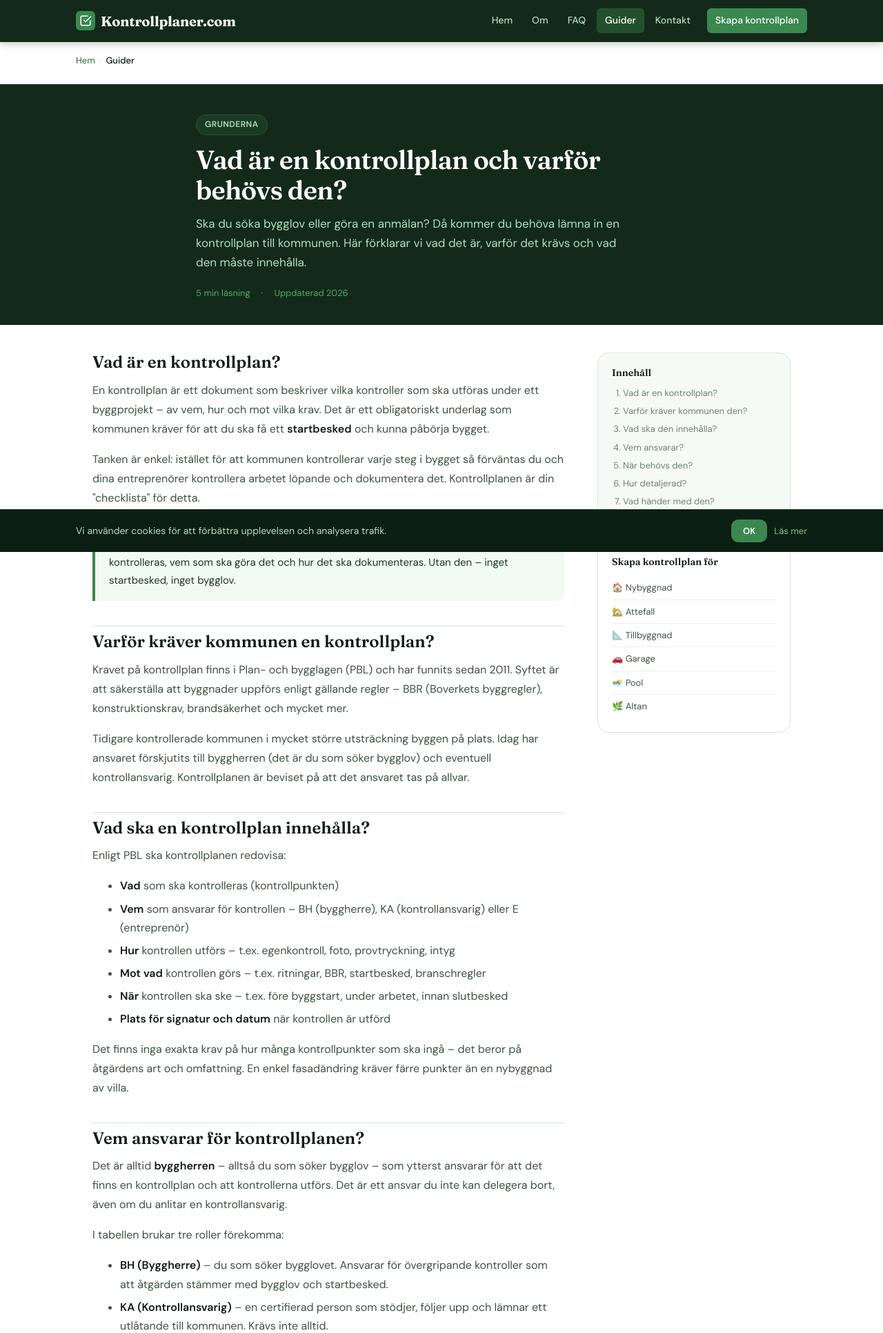
After one commit to NiklasLorentz/kontrollplan-app, a Flask app: page /guide/vad-ar-en-kontrollplan in a window 1280 px wide. The commit adds this page. Shown: the top 1932 px of the page at 69% size. Run offline with Flask 3, Linux system fonts and the light colour scheme.

Commit message:
Add files via upload

```diff
--- a/templates/base.html
+++ b/templates/base.html
@@ -28,6 +28,7 @@
         <a href="/" class="{% if request.path == '/' %}active{% endif %}">Hem</a>
         <a href="/om" class="{% if request.path.startswith('/om') %}active{% endif %}">Om</a>
         <a href="/faq" class="{% if request.path.startswith('/faq') %}active{% endif %}">FAQ</a>
+        <a href="/guide" class="{% if request.path.startswith('/guide') %}active{% endif %}">Guider</a>
         <a href="/kontakt" class="{% if request.path.startswith('/kontakt') %}active{% endif %}">Kontakt</a>
         <a href="/skapa" class="nav-cta {% if request.path.startswith('/skapa') %}active{% endif %}">Skapa kontrollplan</a>
       </nav>
@@ -45,6 +46,7 @@
           {% elif request.path.startswith('/result') %}Resultat
           {% elif request.path.startswith('/om') %}Om oss
           {% elif request.path.startswith('/faq') %}Vanliga frågor
+          {% elif request.path.startswith('/guide') %}Guider
           {% elif request.path.startswith('/kontakt') %}Kontakt
           {% elif request.path.startswith('/kontrollplan-nybyggnad') %}Kontrollplan nybyggnad
           {% elif request.path.startswith('/kontrollplan-attefall') %}Kontrollplan attefall
@@ -67,6 +69,7 @@
         <a href="/">Hem</a>
         <a href="/skapa">Skapa kontrollplan</a>
         <a href="/faq">FAQ</a>
+        <a href="/guide">Guider</a>
         <a href="/om">Om oss</a>
         <a href="/kontakt">Kontakt</a>
         <a href="/privacy">Integritet</a>
--- /dev/null
+++ b/templates/guide_vad_ar_kontrollplan.html
@@ -0,0 +1,152 @@
+{% extends "base.html" %}
+{% block title %}Vad är en kontrollplan och varför behövs den? | Kontrollplaner.com{% endblock %}
+{% block meta %}
+<meta name="description" content="En kontrollplan är ett obligatoriskt dokument för att få bygglov. Lär dig vad den ska innehålla, vem som ansvarar och hur du skapar en – förklarat enkelt för privatpersoner.">
+<link rel="canonical" href="https://www.kontrollplaner.com/guide/vad-ar-en-kontrollplan">
+<script type="application/ld+json">
+{
+  "@context": "https://schema.org",
+  "@type": "Article",
+  "headline": "Vad är en kontrollplan och varför behövs den?",
+  "description": "En guide som förklarar vad en kontrollplan är, vad den ska innehålla och varför kommunen kräver den.",
+  "author": {"@type": "Organization", "name": "Kontrollplaner.com"},
+  "publisher": {"@type": "Organization", "name": "Kontrollplaner.com", "url": "https://www.kontrollplaner.com"},
+  "url": "https://www.kontrollplaner.com/guide/vad-ar-en-kontrollplan",
+  "inLanguage": "sv"
+}
+</script>
+{% endblock %}
+
+{% block content %}
+
+<div class="article-hero">
+  <div class="article-hero-inner">
+    <span class="article-tag">Grunderna</span>
+    <h1>Vad är en kontrollplan och varför behövs den?</h1>
+    <p class="preamble">Ska du söka bygglov eller göra en anmälan? Då kommer du behöva lämna in en kontrollplan till kommunen. Här förklarar vi vad det är, varför det krävs och vad den måste innehålla.</p>
+    <div class="article-meta">
+      <span>5 min läsning</span>
+      <span>·</span>
+      <span>Uppdaterad 2026</span>
+    </div>
+  </div>
+</div>
+
+<div class="article-layout container">
+  <article class="article-body">
+
+    <h2>Vad är en kontrollplan?</h2>
+    <p>En kontrollplan är ett dokument som beskriver vilka kontroller som ska utföras under ett byggprojekt – av vem, hur och mot vilka krav. Det är ett obligatoriskt underlag som kommunen kräver för att du ska få ett <strong>startbesked</strong> och kunna påbörja bygget.</p>
+
+    <p>Tanken är enkel: istället för att kommunen kontrollerar varje steg i bygget så förväntas du och dina entreprenörer kontrollera arbetet löpande och dokumentera det. Kontrollplanen är din "checklista" för detta.</p>
+
+    <div class="article-callout">
+      <p><strong>Enkelt förklarat:</strong> En kontrollplan visar kommunen att du har tänkt igenom vad som ska kontrolleras, vem som ska göra det och hur det ska dokumenteras. Utan den – inget startbesked, inget bygglov.</p>
+    </div>
+
+    <h2>Varför kräver kommunen en kontrollplan?</h2>
+    <p>Kravet på kontrollplan finns i Plan- och bygglagen (PBL) och har funnits sedan 2011. Syftet är att säkerställa att byggnader uppförs enligt gällande regler – BBR (Boverkets byggregler), konstruktionskrav, brandsäkerhet och mycket mer.</p>
+
+    <p>Tidigare kontrollerade kommunen i mycket större utsträckning byggen på plats. Idag har ansvaret förskjutits till byggherren (det är du som söker bygglov) och eventuell kontrollansvarig. Kontrollplanen är beviset på att det ansvaret tas på allvar.</p>
+
+    <h2>Vad ska en kontrollplan innehålla?</h2>
+    <p>Enligt PBL ska kontrollplanen redovisa:</p>
+    <ul>
+      <li><strong>Vad</strong> som ska kontrolleras (kontrollpunkten)</li>
+      <li><strong>Vem</strong> som ansvarar för kontrollen – BH (byggherre), KA (kontrollansvarig) eller E (entreprenör)</li>
+      <li><strong>Hur</strong> kontrollen utförs – t.ex. egenkontroll, foto, provtryckning, intyg</li>
+      <li><strong>Mot vad</strong> kontrollen görs – t.ex. ritningar, BBR, startbesked, branschregler</li>
+      <li><strong>När</strong> kontrollen ska ske – t.ex. före byggstart, under arbetet, innan slutbesked</li>
+      <li><strong>Plats för signatur och datum</strong> när kontrollen är utförd</li>
+    </ul>
+
+    <p>Det finns inga exakta krav på hur många kontrollpunkter som ska ingå – det beror på åtgärdens art och omfattning. En enkel fasadändring kräver färre punkter än en nybyggnad av villa.</p>
+
+    <h2>Vem ansvarar för kontrollplanen?</h2>
+    <p>Det är alltid <strong>byggherren</strong> – alltså du som söker bygglov – som ytterst ansvarar för att det finns en kontrollplan och att kontrollerna utförs. Det är ett ansvar du inte kan delegera bort, även om du anlitar en kontrollansvarig.</p>
+
+    <p>I tabellen brukar tre roller förekomma:</p>
+    <ul>
+      <li><strong>BH (Byggherre)</strong> – du som söker bygglovet. Ansvarar för övergripande kontroller som att åtgärden stämmer med bygglov och startbesked.</li>
+      <li><strong>KA (Kontrollansvarig)</strong> – en certifierad person som stödjer, följer upp och lämnar ett utlåtande till kommunen. Krävs inte alltid.</li>
+      <li><strong>E (Entreprenör)</strong> – den som utför arbetet och gör egenkontroller av sitt eget arbete.</li>
+    </ul>
+
+    <h2>När behövs en kontrollplan?</h2>
+    <p>En kontrollplan krävs vid nästan alla åtgärder som kräver bygglov eller anmälan, till exempel:</p>
+    <ul>
+      <li>Nybyggnad av villa eller småhus</li>
+      <li>Tillbyggnad</li>
+      <li>Garage eller komplementbyggnad</li>
+      <li>Attefallsåtgärder (kräver anmälan)</li>
+      <li>Fasadändring som kräver bygglov</li>
+      <li>Takomläggning om den kräver lov</li>
+      <li>Altan eller uterum som kräver lov</li>
+      <li>Pool (om anmälan krävs)</li>
+    </ul>
+
+    <div class="article-warning">
+      <p><strong>Observera:</strong> Även åtgärder som inte kräver bygglov kan kräva anmälan och kontrollplan – till exempel många attefallsåtgärder. Kontrollera alltid med din byggnadsnämnd vad som gäller.</p>
+    </div>
+
+    <h2>Hur detaljerad ska kontrollplanen vara?</h2>
+    <p>Det ska vara proportionerligt mot åtgärdens art och risk. En enkel tillbyggnad behöver inte samma detaljnivå som en nybyggnad av ett flerbostadshus. Kommunen brukar vara tydlig i sin handläggning om de anser att kontrollplanen är otillräcklig.</p>
+
+    <p>Vår generator är anpassad för just privatpersoner och småhusprojekt – kontrollpunkterna är förifyllda med rätt detaljeringsnivå och korrekta lagreferenser för varje åtgärdstyp.</p>
+
+    <div class="article-cta">
+      <div>
+        <p>Skapa din kontrollplan nu</p>
+        <span>Gratis, redigerbar och klar PDF på 5 minuter.</span>
+      </div>
+      <a class="btn btn-lg" href="/skapa" onclick="gtag('event','skapa_kontrollplan_click',{placement:'artikel_vad_ar'})">Skapa kontrollplan</a>
+    </div>
+
+    <h2>Vad händer med kontrollplanen?</h2>
+    <p>Kontrollplanen lämnas in till kommunen tillsammans med din bygglovsansökan eller anmälan. Kommunen granskar den och kan ställa kompletteringskrav. När de är nöjda ger de <strong>startbesked</strong> – och då får du börja bygga.</p>
+
+    <p>Under bygget fyller du i kontrollplanen allteftersom kontrollerna utförs. När projektet är klart lämnar du in kontrollplanen (ifylld och signerad) som en del av din <strong>slutanmälan</strong>. Kommunen ger sedan <strong>slutbesked</strong> – och då är bygget officiellt godkänt.</p>
+
+    <div style="margin-top:36px;padding-top:28px;border-top:1.5px solid var(--line);">
+      <h2 style="border:none;padding:0;margin-top:0">Relaterade guider</h2>
+      <div style="display:grid;grid-template-columns:1fr 1fr;gap:12px;margin-top:16px">
+        <a href="/guide/vad-hander-om-jag-saknar-kontrollplan" style="display:block;padding:16px;background:var(--bg-subtle);border:1.5px solid var(--line);border-radius:var(--radius-md);text-decoration:none;transition:border-color .15s" onmouseover="this.style.borderColor='#3a8850'" onmouseout="this.style.borderColor='var(--line)'">
+          <div style="font-size:11px;font-weight:600;color:var(--brand);text-transform:uppercase;letter-spacing:.05em;margin-bottom:6px">Viktigt att veta</div>
+          <div style="font-family:var(--font-display);font-size:15px;color:var(--text-primary);font-weight:600;margin-bottom:4px">Vad händer om jag saknar kontrollplan?</div>
+          <div style="font-size:13px;color:var(--text-muted)">Läs guiden →</div>
+        </a>
+        <a href="/guide/startbesked-och-slutbesked" style="display:block;padding:16px;background:var(--bg-subtle);border:1.5px solid var(--line);border-radius:var(--radius-md);text-decoration:none;transition:border-color .15s" onmouseover="this.style.borderColor='#3a8850'" onmouseout="this.style.borderColor='var(--line)'">
+          <div style="font-size:11px;font-weight:600;color:var(--brand);text-transform:uppercase;letter-spacing:.05em;margin-bottom:6px">Byggprocessen</div>
+          <div style="font-family:var(--font-display);font-size:15px;color:var(--text-primary);font-weight:600;margin-bottom:4px">Startbesked och slutbesked – vad är skillnaden?</div>
+          <div style="font-size:13px;color:var(--text-muted)">Läs guiden →</div>
+        </a>
+      </div>
+    </div>
+
+  </article>
+
+  <aside class="article-sidebar">
+    <div class="sidebar-toc">
+      <h4>Innehåll</h4>
+      <ol>
+        <li><a href="#vad-ar-en-kontrollplan">Vad är en kontrollplan?</a></li>
+        <li><a href="#varfor-kraver-kommunen">Varför kräver kommunen den?</a></li>
+        <li><a href="#vad-ska-den-innehalla">Vad ska den innehålla?</a></li>
+        <li><a href="#vem-ansvarar">Vem ansvarar?</a></li>
+        <li><a href="#nar-behovs-den">När behövs den?</a></li>
+        <li><a href="#hur-detaljerad">Hur detaljerad?</a></li>
+        <li><a href="#vad-hander-med-den">Vad händer med den?</a></li>
+      </ol>
+    </div>
+    <div class="sidebar-related">
+      <h4>Skapa kontrollplan för</h4>
+      <a href="/kontrollplan-nybyggnad">🏠 Nybyggnad</a>
+      <a href="/kontrollplan-attefall">🏡 Attefall</a>
+      <a href="/kontrollplan-tillbyggnad">📐 Tillbyggnad</a>
+      <a href="/kontrollplan-garage">🚗 Garage</a>
+      <a href="/kontrollplan-pool">🏊 Pool</a>
+      <a href="/kontrollplan-altan">🌿 Altan</a>
+    </div>
+  </aside>
+</div>
+{% endblock %}
```
Also changed, not shown: templates/guide.html (added, +41 -0 lines), templates/guide_saknar_kontrollplan.html (added, +138 -0 lines), templates/guide_startbesked_slutbesked.html (added, +148 -0 lines).
